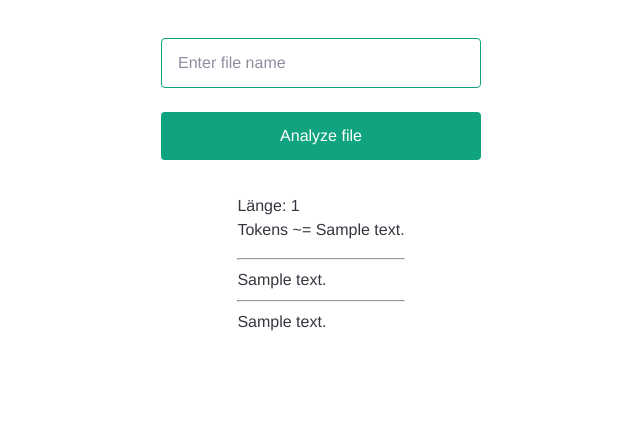
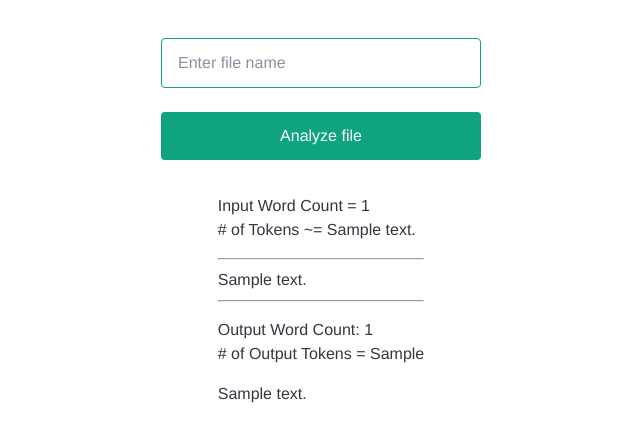
Before and after one commit to SamuelKnaus/pub2sum, a Flask app: template templates/index.html in a window 1280 px wide. Shown: the part 167-609 px from the top of the page, without its empty margins (319-959 px from the left). Run offline with Flask 2, Linux system fonts and the light colour scheme; the template is opened without the code that fills it: most values are stand-ins (such as "Sample title", 1, 10 or a date in 2020); some web fonts are replaced.

Commit message:
Feature: Summarize the detected text from OCR via the GPT-3 API and display the result.

```diff
--- a/app.py
+++ b/app.py
@@ -13,6 +13,8 @@ openai.api_key = os.getenv("OPENAI_API_KEY")
 @app.route("/", methods=("GET", "POST"))
 def index():
     raw_text = ""
+    completion_tokens = ""
+    summary = ""
 
     if request.method == "POST":
         file_name = request.form["file_name"]
@@ -41,11 +43,9 @@ def index():
         left_interval = lp.Interval(0, w / 2 * 1.05, axis='x').put_on_canvas(image)
 
         left_blocks = text_blocks.filter_by(left_interval, center=True)
-        print(type(left_blocks))
         left_blocks.sort(key=lambda b: b.coordinates[1], inplace=True)
 
         right_blocks = [b for b in text_blocks if b not in left_blocks]
-        print(type(right_blocks))
         # right_blocks.sort(key=lambda b: b.coordinates[1], inplace=True)
         right_blocks.sort(key=lambda b: b.coordinates[1])
 
@@ -70,33 +70,28 @@ def index():
             request_text += txt
             raw_text += "<p>" + txt + "</p>"
 
-        generate_summary(request_text)
+        tldr_tag = "\ntl;dr:"
+        request_text += tldr_tag
 
-    summary = request.args.get("result")
+        response = openai.Completion.create(
+            model="text-davinci-002",
+            prompt=request_text,
+            temperature=0,
+            max_tokens=200
+        )
 
-    raw_text_length = len(raw_text.split())
-    raw_text_tokens = raw_text_length * 1.25
+        summary = response.choices[0].text
+        completion_tokens = response.usage.completion_tokens
+
+    raw_text_word_count = len(raw_text.split())
+    raw_text_tokens = raw_text_word_count * 1.25
+
+    output_word_count = len(summary.split())
 
     return render_template("index.html",
-                           raw_text_length=raw_text_length,
+                           raw_text_word_count=raw_text_word_count,
                            raw_text_tokens=raw_text_tokens,
                            raw_text=raw_text,
+                           output_word_count=output_word_count,
+                           completion_tokens=completion_tokens,
                            summary=summary)
-
-
-def generate_summary(text):
-    tldr_tag = "\ntl;dr:"
-    text += tldr_tag
-
-    response = openai.Completion.create(
-        model="text-davinci-002",
-        prompt=text,
-        temperature=0.1,
-        max_tokens=140,
-        top_p=1,
-        frequency_penalty=0,
-        presence_penalty=0,
-        stop=["\n"]
-    )
-
-    return redirect(url_for("index", result=response.choices[0].text))
--- a/templates/index.html
+++ b/templates/index.html
@@ -19,9 +19,9 @@
 </form>
 
 <div class="result">
-    {% if raw_text_length and raw_text_tokens %}
-        <p>Länge: {{ raw_text_length }}<br>
-            Tokens ~= {{ raw_text_tokens }}</p>
+    {% if raw_text_word_count or raw_text_tokens %}
+        <p>Input Word Count = {{ raw_text_word_count }}<br>
+            # of Tokens ~= {{ raw_text_tokens }}</p>
         <hr>
     {% endif %}
 
@@ -30,6 +30,10 @@
         <hr>
     {% endif %}
 
-    {{ summary }}
+    {% if completion_tokens or summary %}
+        <p>Output Word Count: {{ output_word_count }}<br>
+            # of Output Tokens = {{ completion_tokens }}</p>
+        <p>{{ summary }}</p>
+    {% endif %}
 </div>
 </body>
```
